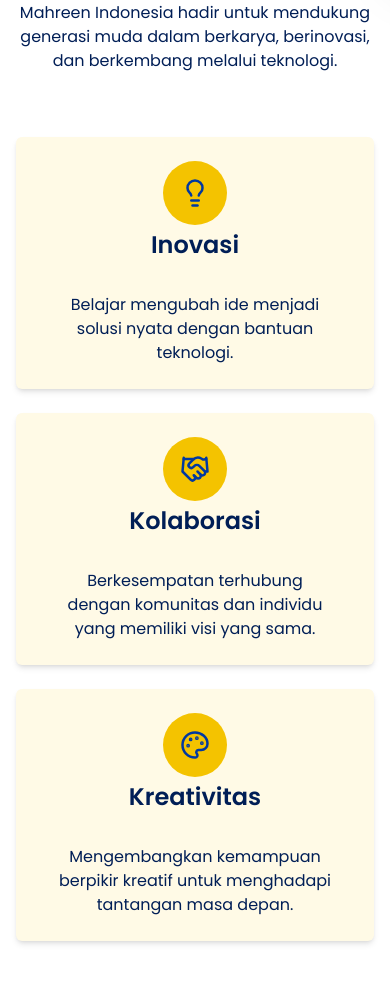
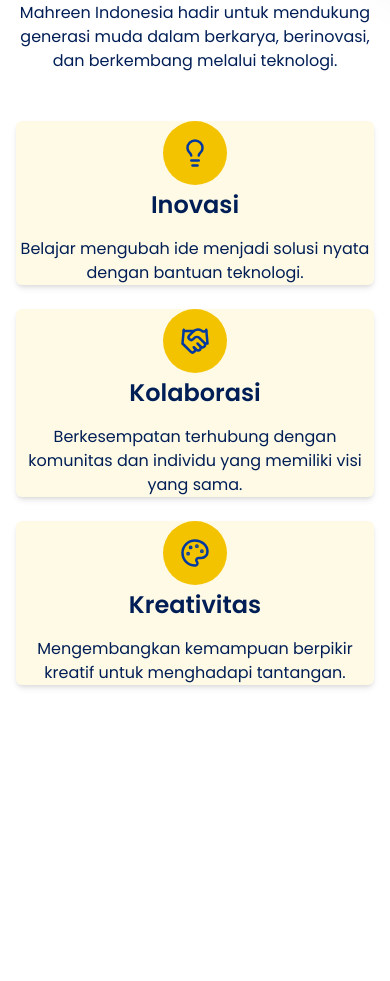
Before and after one commit to Glenn-Rhee/mahreen-tech, a Next.js app: page / in a window 390 px wide. Shown: the part 880-1861 px from the top of the page. After the commit the page ends 1605 px from the top, so only its background shows below. Built offline with nearby package versions, Linux system fonts and the light colour scheme.

Commit message:
feat: added design at ipad

```diff
--- a/src/components/AboutProgram.tsx
+++ b/src/components/AboutProgram.tsx
@@ -16,13 +16,13 @@
   {
     title: "Kreativitas",
     description:
-      "Mengembangkan kemampuan berpikir kreatif untuk menghadapi tantangan masa depan.",
+      "Mengembangkan kemampuan berpikir kreatif untuk menghadapi tantangan.",
     icon: Palette,
   },
 ];
 export default function AboutProgram() {
   return (
-    <main className="w-full flex flex-col gap-y-8 lg:gap-y-0 items-center justify-between md:my-10 lg:my-16 my-8">
+    <main className="w-full flex flex-col gap-y-8 lg:gap-y-0 items-center justify-between md:my-40 lg:my-16 my-8">
       <div className="flex flex-col w-full items-center text-center gap-y-4">
         <h2 className="font-bold text-3xl md:text-5xl">Tentang Program</h2>
         <p className="max-w-3xl">
@@ -30,13 +30,13 @@
           berinovasi, dan berkembang melalui teknologi.
         </p>
       </div>
-      <div className="w-full grid grid-cols-1 gap-6 md:grid-cols-3 items-center justify-center mt-8">
+      <div className="w-full grid grid-cols-1 gap-6 md:grid-cols-3 items-center justify-center mt-4 lg:mt-8">
         {dataCards.map((card) => {
           const Icon = card.icon;
           return (
             <div
               key={card.title}
-              className="flex flex-col items-center w-full gap-y-8 rounded-md bg-[#FFFAE6] shadow-md h-full justify-center px-10 py-6"
+              className="flex flex-col items-center w-full gap-y-4 lg:gap-y-8 rounded-md bg-[#FFFAE6] shadow-md h-full justify-start md:px-3 md:py-3 lg:px-10 lg:py-6"
             >
               <div className="flex flex-col gap-y-1 items-center">
                 <div className="size-16 bg-primary rounded-full flex items-center justify-center">
--- a/src/components/Hero-Page.tsx
+++ b/src/components/Hero-Page.tsx
@@ -2,7 +2,7 @@
 
 export default function HeroPage() {
   return (
-    <main className="w-full flex flex-col lg:flex-row gap-y-8 lg:gap-y-0 items-center justify-between md:my-10 lg:my-16 my-8 h-[80dvh] md:h-[75dvh]">
+    <main className="w-full flex flex-col lg:flex-row gap-y-8 lg:gap-y-0 items-center justify-between md:my-6 lg:my-16 my-8 h-[80dvh] md:h-[85dvh] lg:h-[75dvh]">
       <div className="flex flex-col gap-y-2 md:gap-y-4 lg:gap-y-8 order-last lg:order-first">
         <h1 className="font-bold text-3xl md:text-5xl max-w-2xl">
           Wujudkan <span className="text-primary">Ide Kreatifmu </span> dengan{" "}
```
